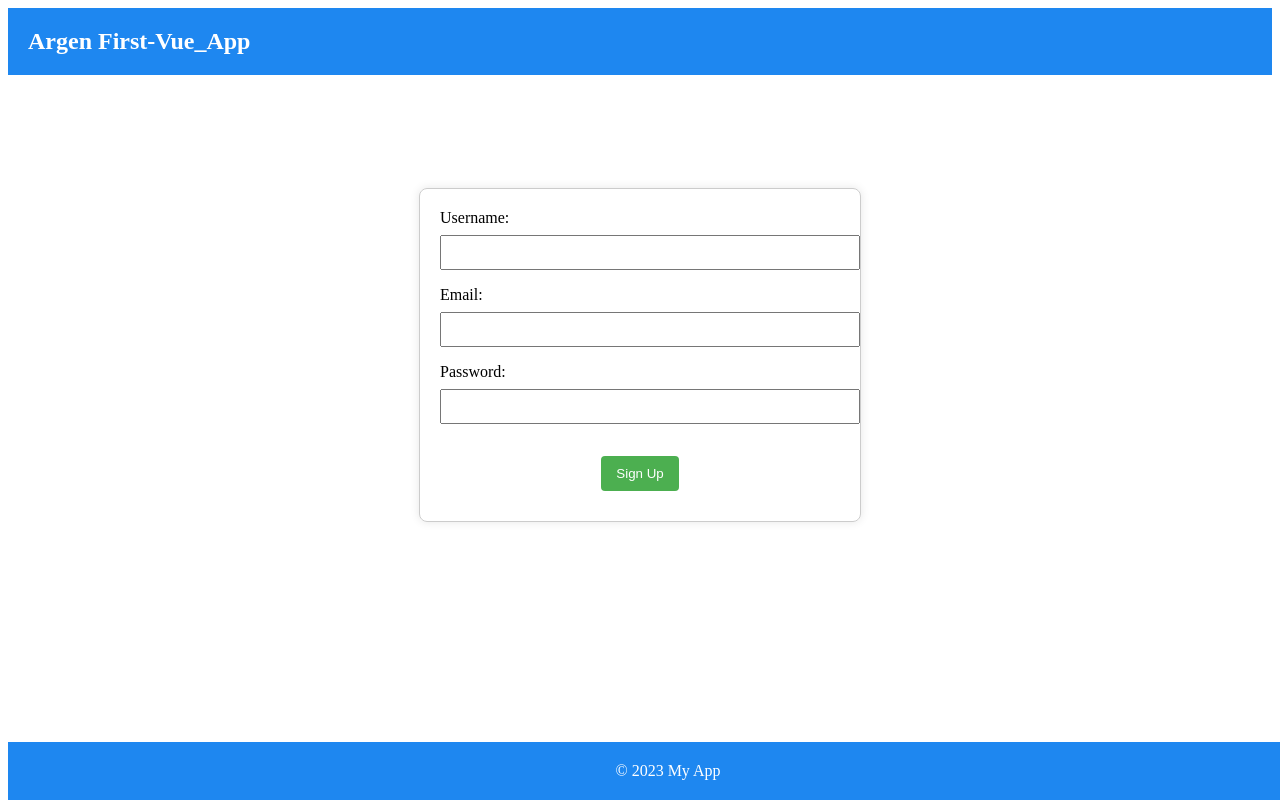
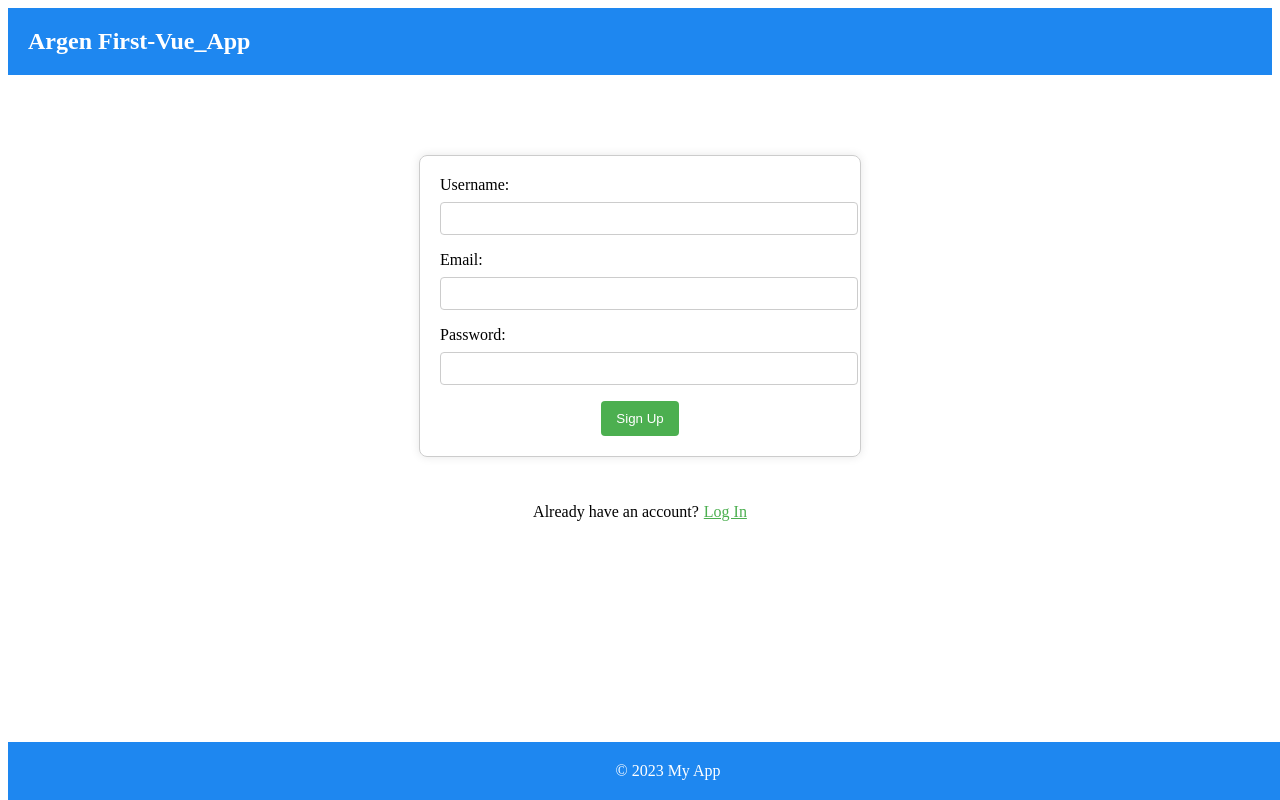
Before and after one commit to Argen96/vue-FrontEnd, a Vue app in the folder vue_first_project/: page / in a window 1280 px wide. Built offline with nearby package versions, Linux system fonts and the light colour scheme.

Commit message:
fourth
fourth

```diff
--- /dev/null
+++ b/vue_first_project/src/components/HomePage.vue
@@ -0,0 +1,25 @@
+<template>
+  <div>
+    <AppNavbar />
+    <div>
+      Hi
+    </div>
+    <AppFooter />
+  </div>
+</template>
+
+<script>
+import AppNavbar from './AppNavbar.vue';
+import AppFooter from './AppFooter.vue';
+
+export default {
+  name: "HomePage",
+  components: {
+    AppNavbar,
+    AppFooter,
+  },
+  data() {
+    return {};
+  }, // Add a comma here
+};
+</script>
--- a/vue_first_project/src/components/LogInForm.vue
+++ b/vue_first_project/src/components/LogInForm.vue
@@ -1,4 +1,3 @@
-<!-- src/components/LogInForm.vue -->
 <template>
   <div>
     <AppNavbar />
@@ -11,28 +10,34 @@
 
         <div class="button-container">
           <button type="submit">Login</button>
+          <div class="errorMessage">{{ errorMessage }}</div>
         </div>
       </form>
+      <div class="signup-message">
+        <p>Don't have an account?</p>
+        <router-link to="/">Sign Up</router-link>
+      </div>
     </div>
     <AppFooter />
   </div>
 </template>
 
 <script>
-import axios from 'axios'
-import AppNavbar from './AppNavbar.vue'
-import AppFooter from './AppFooter.vue'
+import axios from 'axios';
+import AppNavbar from './AppNavbar.vue';
+import AppFooter from './AppFooter.vue';
 
 export default {
-  name: "LogInForm",
+  name: 'LogInForm',
   components: {
     AppNavbar,
     AppFooter,
   },
   data() {
     return {
-      email: "",
-      password: "",
+      email: '',
+      password: '',
+      errorMessage: '',
     };
   },
   methods: {
@@ -42,20 +47,50 @@ export default {
         password: this.password,
       };
 
-      axios.post("http://localhost:8000/login/", data, { withCredentials: true }) // Include 'withCredentials' for cross-origin cookie handling
+      axios.post('http://localhost:8000/login/', data, { withCredentials: true })
         .then((response) => {
-          console.log(response.data);
+          if (response.data.status === 'success') {
+            this.errorMessage = '';
+            localStorage.setItem('token', response.data.token);
+            this.$router.push({ name: 'HomePage' });
+          } else {
+            this.errorMessage = response.data.message;
+          }
         })
         .catch((error) => {
-          console.error(error);
+          this.errorMessage = error.response && error.response.data
+            ? error.response.data.message
+            : error.message;
+          console.error(this.errorMessage);
         });
     },
   },
 };
 </script>
 
+<style scoped>
+/* Existing styles... */
 
-<style scoped>
+.signup-message {
+  text-align: center;
+  margin-top: 20px;
+}
+
+.signup-message p {
+  margin-bottom: 10px;
+}
+
+.signup-message router-link {
+  color: #4caf50;
+  text-decoration: underline;
+  cursor: pointer;
+}
+
+.errorMessage {
+  color: red;
+  margin-top: 10px;
+}
+
 .login-form-container {
   max-width: 400px;
   margin: 16vh auto; /* Add top margin in viewport height units */
@@ -77,6 +112,7 @@ export default {
   margin-bottom: 16px;
   border: 1px solid #ccc;
   border-radius: 4px;
+  color: #4caf50;
 }
 
 .button-container {
--- a/vue_first_project/src/components/SignUpForm.vue
+++ b/vue_first_project/src/components/SignUpForm.vue
@@ -1,20 +1,28 @@
-<!-- src/components/SignupForm.vue -->
 <template>
   <div>
     <AppNavbar />
     <div class="signup-form-container">
       <form @submit.prevent="signup" class="signup-form">
+        <div class="form-group">
           <label for="username">Username:</label>
           <input v-model="username" id="username" required />
+        </div>
+        <div class="form-group">
           <label for="email">Email:</label>
           <input v-model="email" id="email" type="email" required />
+        </div>
+        <div class="form-group">
           <label for="password">Password:</label>
           <input v-model="password" id="password" type="password" required />
+        </div>
         <div class="button-container">
           <button type="submit">Sign Up</button>
-         <div class = "errorMessage"> {{error }}  </div>
         </div>
       </form>
+      <div class="errorMessage">{{ error }}</div>
+      <div class="login-message">
+        <p>Already have an account? <router-link to="/login" class="login-link">Log In</router-link></p>
+      </div>
     </div>
     <AppFooter />
   </div>
@@ -51,7 +59,7 @@ export default {
         .then((response) => {
           console.log(response.data);
           if (response.data.status === "success") {
-            this.error = null
+            this.error = null;
             alert("Sign Up successful!");
             this.$router.push({ name: "LogInForm" });
           } else {
@@ -71,22 +79,51 @@ export default {
 };
 </script>
 
+<style scoped>
+.login-message {
+  text-align: center;
+  margin-top: 20px;
+}
 
-<style scoped>
-.signup-form-container {
+.login-message p {
   display: flex;
   justify-content: center;
   align-items: center;
+  margin-bottom: 10px;
+}
+
+.login-link {
+  margin-left: 5px;
+  color: #4caf50;
+  text-decoration: underline;
+  cursor: pointer;
+}
+
+.errorMessage {
+  color: red;
+  margin-top: 10px;
+  text-align: center;
+}
+
+.signup-form-container {
+  display: flex;
+  flex-direction: column;
+  align-items: center;
   min-height: 70vh;
+  margin-top: 10vh; /* Adjust the top margin as needed */
 }
 
 .signup-form {
   max-width: 400px;
-  width: 90%;
+  width: 100%;
   padding: 20px;
   border: 1px solid #ccc;
   border-radius: 8px;
   box-shadow: 0 0 10px rgba(0, 0, 0, 0.1);
+}
+
+.form-group {
+  margin-bottom: 16px;
 }
 
 label {
@@ -97,7 +134,8 @@ label {
 input {
   width: 100%;
   padding: 8px;
-  margin-bottom: 16px;
+  border: 1px solid #ccc;
+  border-radius: 4px;
 }
 
 .button-container {
@@ -117,10 +155,4 @@ button {
 button:hover {
   background-color: #45a049;
 }
-
-.errorMessage{
-  color: red;
-  margin-top:10px
-}
-
 </style>
--- a/vue_first_project/src/main.js
+++ b/vue_first_project/src/main.js
@@ -2,6 +2,7 @@ import { createApp } from 'vue'
 import { createRouter, createWebHistory } from 'vue-router'
 import SignUpForm from './components/SignUpForm.vue'
 import LogInForm from './components/LogInForm.vue'
+import HomePage from './components/HomePage.vue'
 import App from './App.vue'
 
 const routes = [
@@ -14,6 +15,11 @@ const routes = [
     path: '/login',
     name: 'LogInForm',
     component:LogInForm,
+  },
+  {
+    path: '/homepage',
+    name: 'HomePage',
+    component:HomePage,
   }
 ]
 
```
Lines whose indentation alone changed are shown as unchanged.
